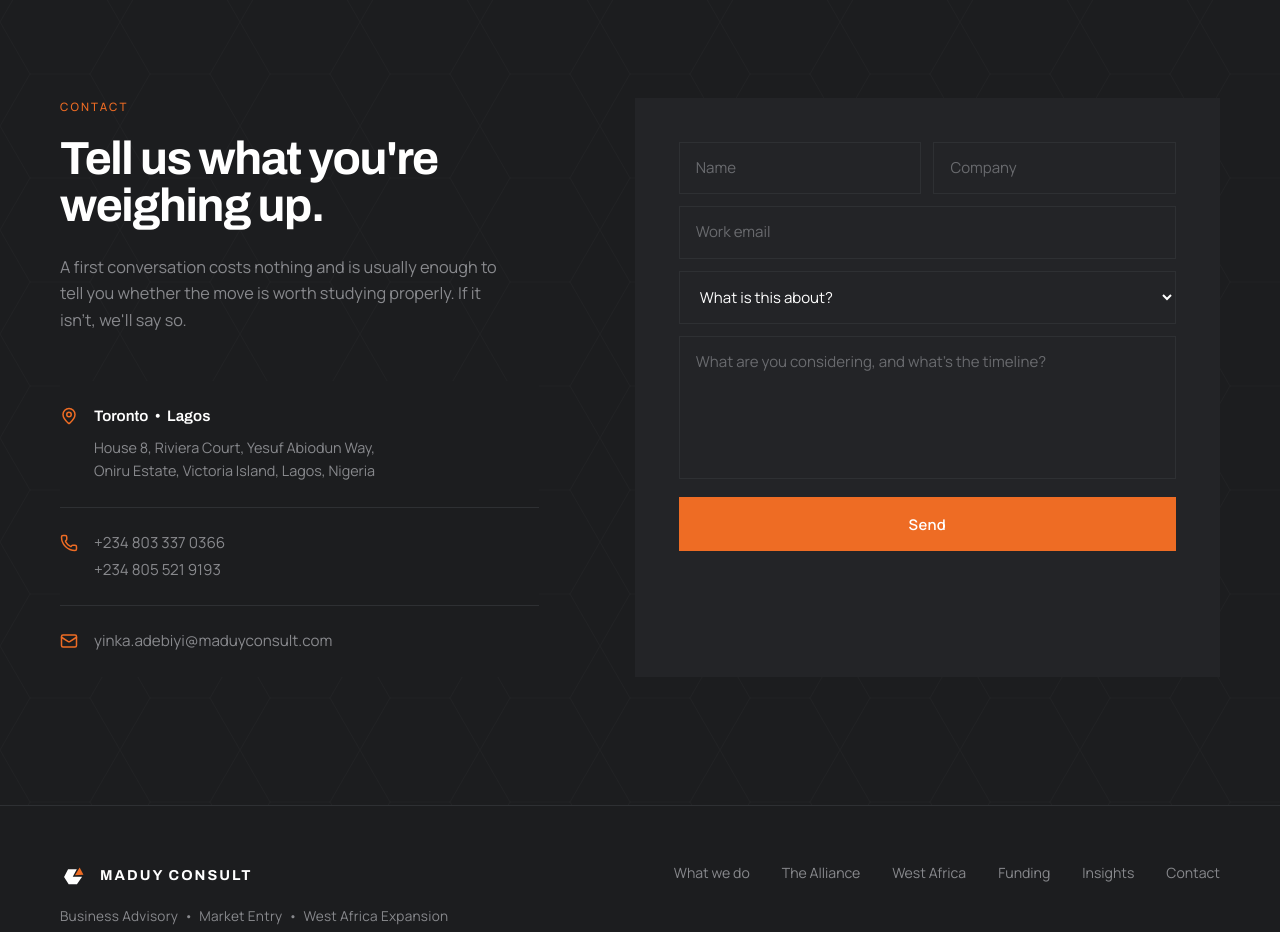
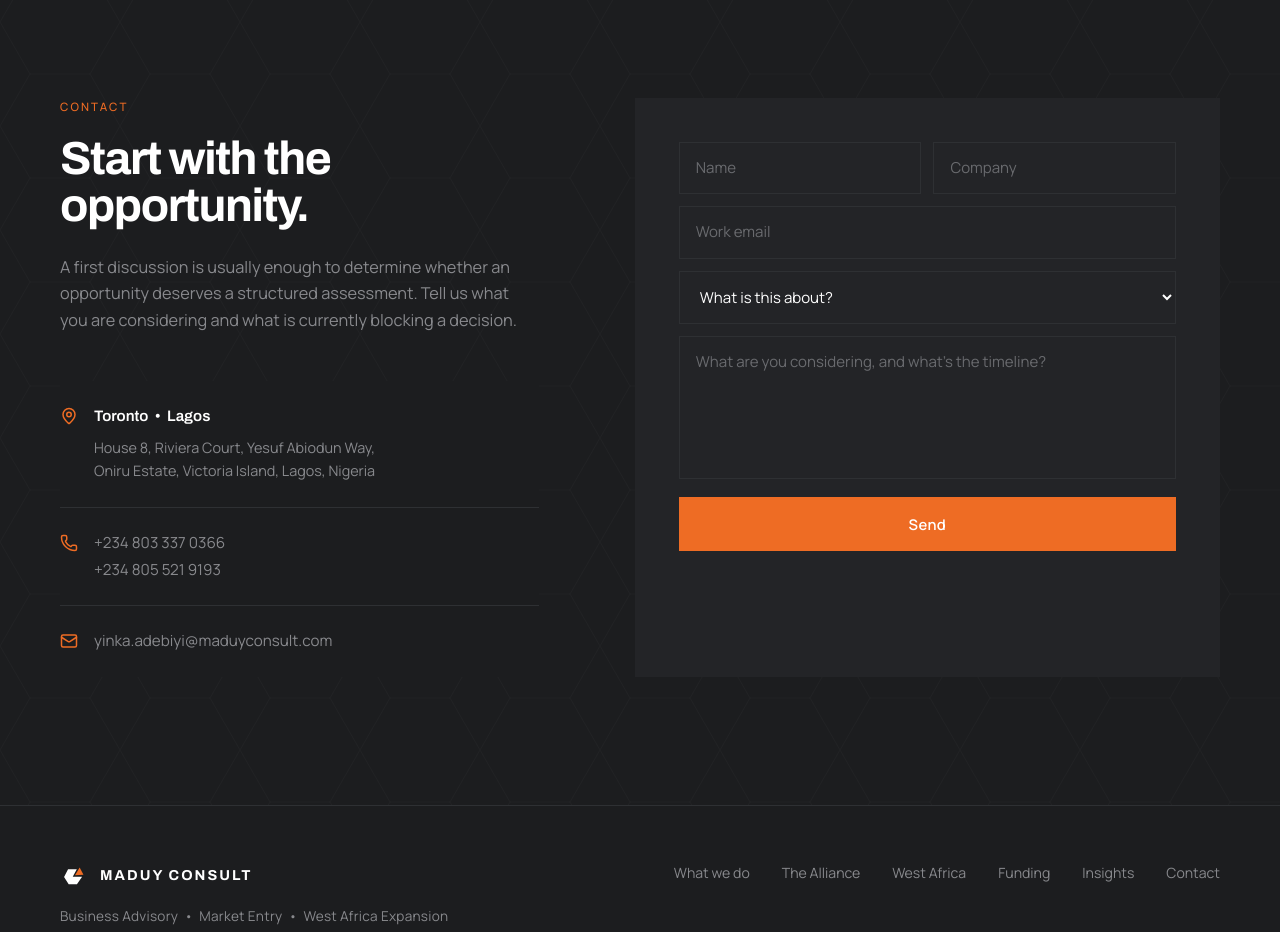
Before and after one commit to mayowadebiyi-ops/Maduy-Website, a React (Vite) app in the folder maduy-consult-TiXqJr/maduy-consult/packages/web/: page / in a window 1280 px wide. Shown: the part 5240-6172 px from the top of the page. Built offline with nearby package versions, Linux system fonts and the light colour scheme.

Commit message:
Update contact interests for current Alliance offer

```diff
--- a/maduy-consult-TiXqJr/maduy-consult/packages/web/src/web/components/contact.tsx
+++ b/maduy-consult-TiXqJr/maduy-consult/packages/web/src/web/components/contact.tsx
@@ -3,11 +3,13 @@ import { Check, Loader2, Mail, MapPin, Phone } from "lucide-react";
 import { useSubmitContact } from "../queries/contact";
 
 const INTERESTS = [
+	"Mining supplier market entry — Nigeria / Ghana",
+	"Market Opportunity Diagnostic",
 	"Market entry — Nigeria",
 	"Market entry — wider West Africa",
-	"Partner or counterparty due diligence",
-	"Financial advisory / corporate finance",
-	"Performance improvement",
+	"Partner or distributor assessment",
+	"Governance / operating-model support",
+	"Alliance / referral collaboration",
 	"Something else",
 ];
 
@@ -60,15 +62,15 @@ export function Contact() {
 
 			<div className="relative mx-auto max-w-[1240px] px-6 lg:px-10">
 				<div className="grid gap-16 lg:grid-cols-[minmax(0,0.9fr)_minmax(0,1.1fr)] lg:gap-24">
-					{/* Left — details */}
 					<div>
 						<p className="eyebrow text-brand-orange">Contact</p>
-						<h2 className="display-tight mt-5 max-w-[16ch] text-[2rem] font-bold text-paper lg:text-[2.9rem]">
-							Tell us what you're weighing up.
+						<h2 className="display-tight mt-5 max-w-[17ch] text-[2rem] font-bold text-paper lg:text-[2.9rem]">
+							Start with the opportunity.
 						</h2>
-						<p className="mt-6 max-w-[46ch] text-[1.02rem] leading-relaxed text-brand-grey">
-							A first conversation costs nothing and is usually enough to tell you
-							whether the move is worth studying properly. If it isn't, we'll say so.
+						<p className="mt-6 max-w-[48ch] text-[1.02rem] leading-relaxed text-brand-grey">
+							A first discussion is usually enough to determine whether an
+							opportunity deserves a structured assessment. Tell us what you are
+							considering and what is currently blocking a decision.
 						</p>
 
 						<div className="mt-12 space-y-px bg-ink-3">
@@ -88,16 +90,10 @@ export function Contact() {
 							<div className="flex gap-4 bg-ink py-6">
 								<Phone className="mt-0.5 h-[18px] w-[18px] shrink-0 text-brand-orange" />
 								<div className="space-y-1">
-									<a
-										href="tel:+2348033370366"
-										className="block text-[0.95rem] text-brand-grey transition-colors hover:text-paper"
-									>
+									<a href="tel:+2348033370366" className="block text-[0.95rem] text-brand-grey transition-colors hover:text-paper">
 										+234 803 337 0366
 									</a>
-									<a
-										href="tel:+2348055219193"
-										className="block text-[0.95rem] text-brand-grey transition-colors hover:text-paper"
-									>
+									<a href="tel:+2348055219193" className="block text-[0.95rem] text-brand-grey transition-colors hover:text-paper">
 										+234 805 521 9193
 									</a>
 								</div>
@@ -115,7 +111,6 @@ export function Contact() {
 						</div>
 					</div>
 
-					{/* Right — form */}
 					<div className="bg-ink-2 p-8 lg:p-11">
 						{submit.isSuccess ? (
 							<div className="flex h-full flex-col justify-center py-8">
@@ -124,13 +119,12 @@ export function Contact() {
 									Almost there.
 								</h3>
 								<p className="mt-4 max-w-[40ch] text-[0.97rem] leading-relaxed text-brand-grey">
-									Thank you, {form.name.trim().split(" ")[0]}. Your email app has opened with
-									your message to Olayinka. Press send there and you'll hear back within
-									two business days. If nothing opened, email{" "}
+									Thank you, {form.name.trim().split(" ")[0]}. Your email app has opened
+									with your message to Olayinka. Press send there and you'll hear back
+									within two business days. If nothing opened, email{" "}
 									<a href="mailto:yinka.adebiyi@maduyconsult.com" className="text-paper underline">
 										yinka.adebiyi@maduyconsult.com
-									</a>
-									.
+									</a>.
 								</p>
 							</div>
 						) : (
@@ -208,8 +202,7 @@ export function Contact() {
 
 								{submit.isError && (
 									<p className="text-[0.85rem] text-brand-orange">
-										That didn't send. Check the required fields and try again, or
-										email us directly.
+										That didn't send. Check the required fields and try again, or email us directly.
 									</p>
 								)}
 							</form>
```
